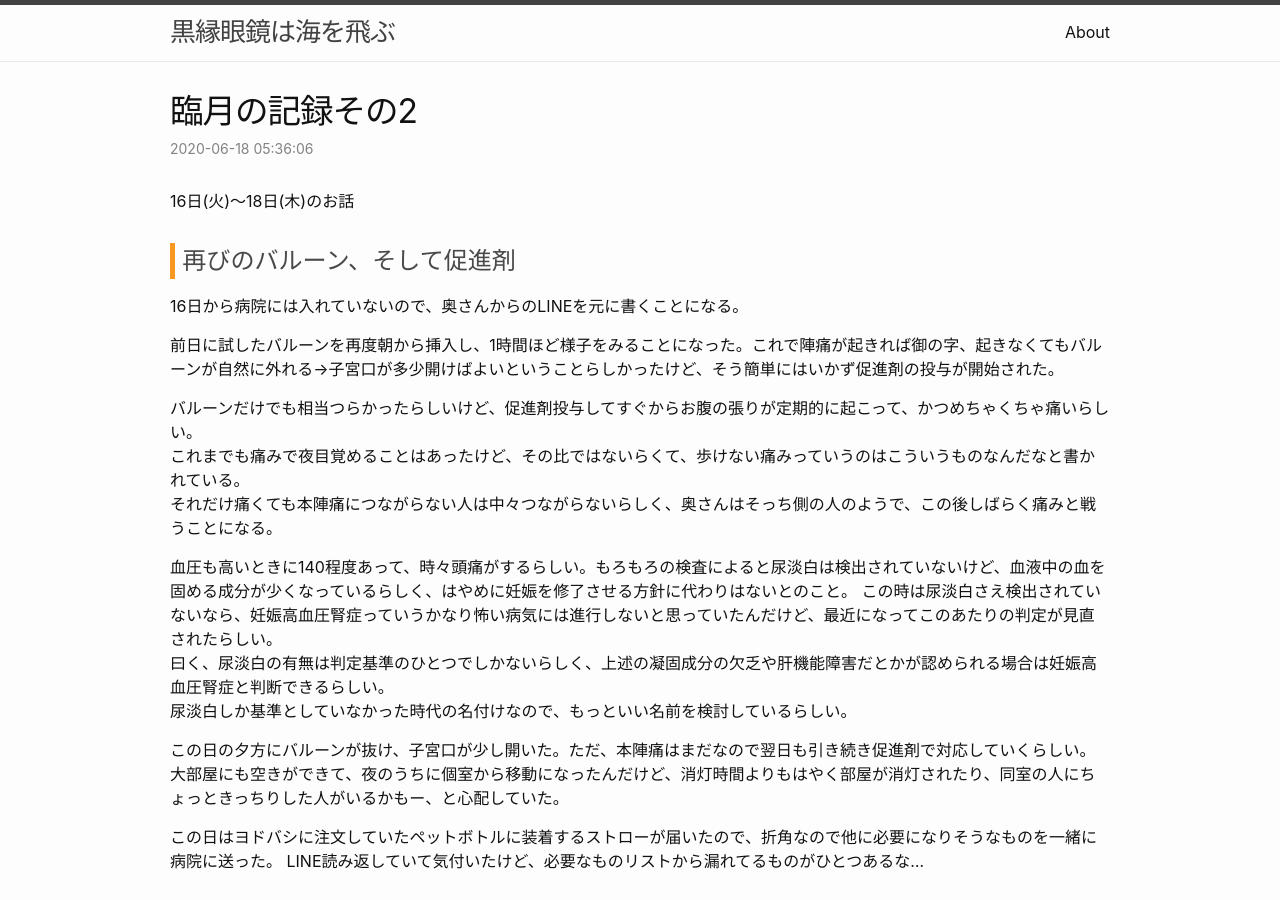
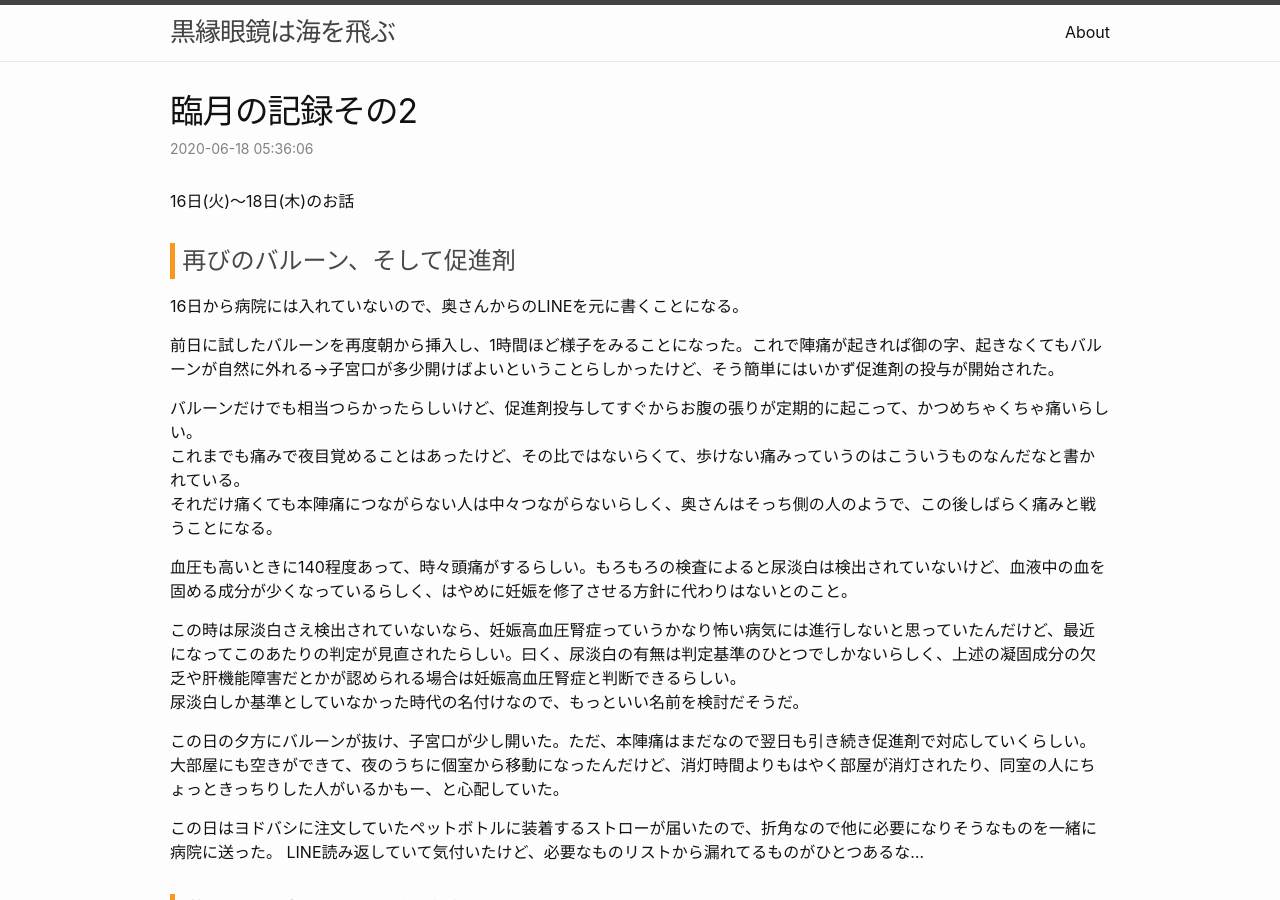
Before and after one commit to ryoo14/blog_ryoo_cc, a Jekyll site: the page built from _posts/2020-06-18-born_baby_2.md, in a window 1280 px wide and 900 px high. Built offline with Jekyll 4.4.1, drawn with Linux system fonts in a browser that asks for light colours.

Commit message:
2020061802

```diff
--- a/_posts/2020-06-18-born_baby_2.md
+++ b/_posts/2020-06-18-born_baby_2.md
@@ -18,9 +18,9 @@ categories: blog
 それだけ痛くても本陣痛につながらない人は中々つながらないらしく、奥さんはそっち側の人のようで、この後しばらく痛みと戦うことになる。
 
 血圧も高いときに140程度あって、時々頭痛がするらしい。もろもろの検査によると尿淡白は検出されていないけど、血液中の血を固める成分が少くなっているらしく、はやめに妊娠を修了させる方針に代わりはないとのこと。
-この時は尿淡白さえ検出されていないなら、妊娠高血圧腎症っていうかなり怖い病気には進行しないと思っていたんだけど、最近になってこのあたりの判定が見直されたらしい。
-曰く、尿淡白の有無は判定基準のひとつでしかないらしく、上述の凝固成分の欠乏や肝機能障害だとかが認められる場合は妊娠高血圧腎症と判断できるらしい。
-尿淡白しか基準としていなかった時代の名付けなので、もっといい名前を検討しているらしい。
+
+この時は尿淡白さえ検出されていないなら、妊娠高血圧腎症っていうかなり怖い病気には進行しないと思っていたんだけど、最近になってこのあたりの判定が見直されたらしい。曰く、尿淡白の有無は判定基準のひとつでしかないらしく、上述の凝固成分の欠乏や肝機能障害だとかが認められる場合は妊娠高血圧腎症と判断できるらしい。
+尿淡白しか基準としていなかった時代の名付けなので、もっといい名前を検討だそうだ。
 
 この日の夕方にバルーンが抜け、子宮口が少し開いた。ただ、本陣痛はまだなので翌日も引き続き促進剤で対応していくらしい。
 大部屋にも空きができて、夜のうちに個室から移動になったんだけど、消灯時間よりもはやく部屋が消灯されたり、同室の人にちょっときっちりした人がいるかもー、と心配していた。
```
